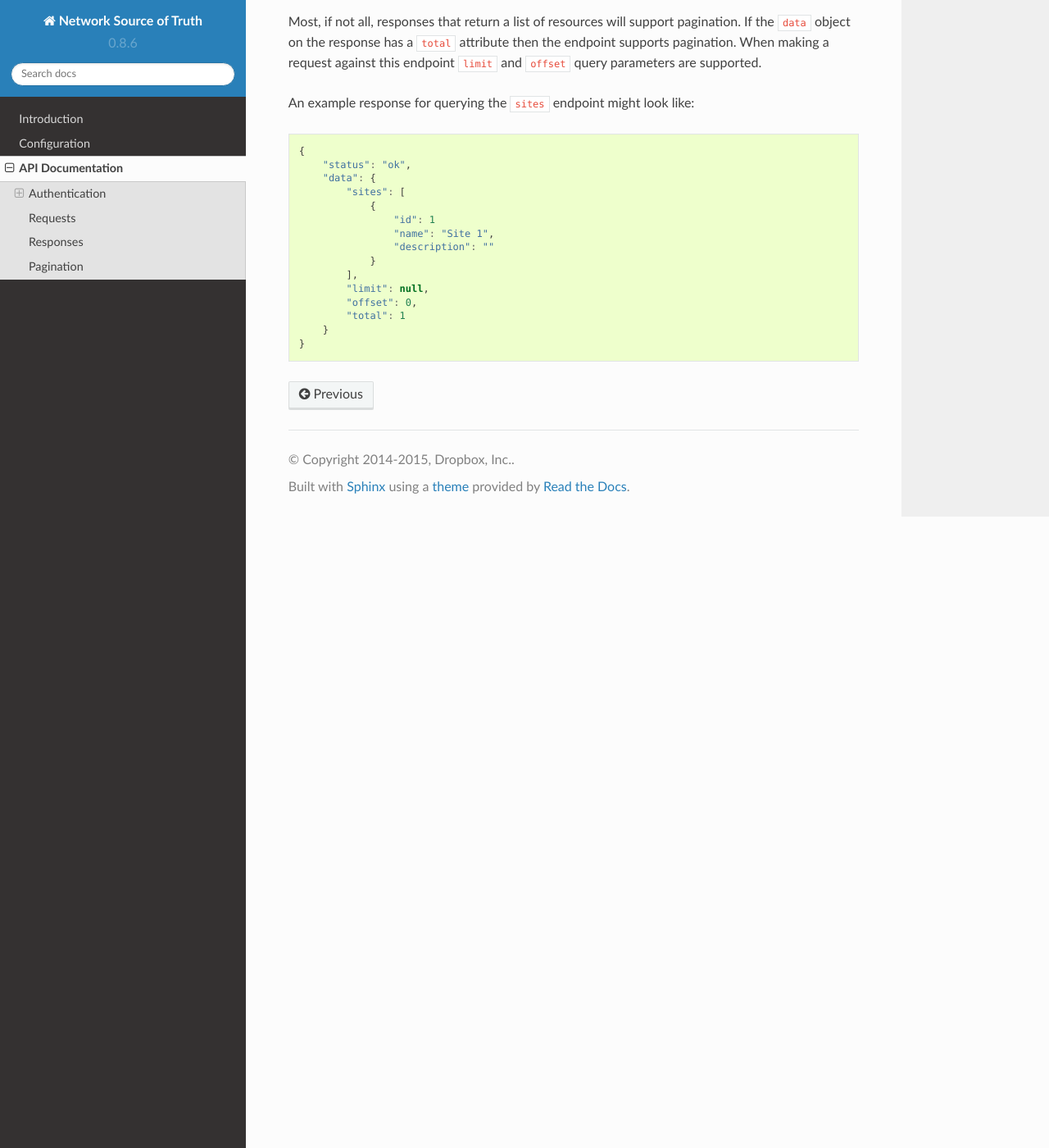
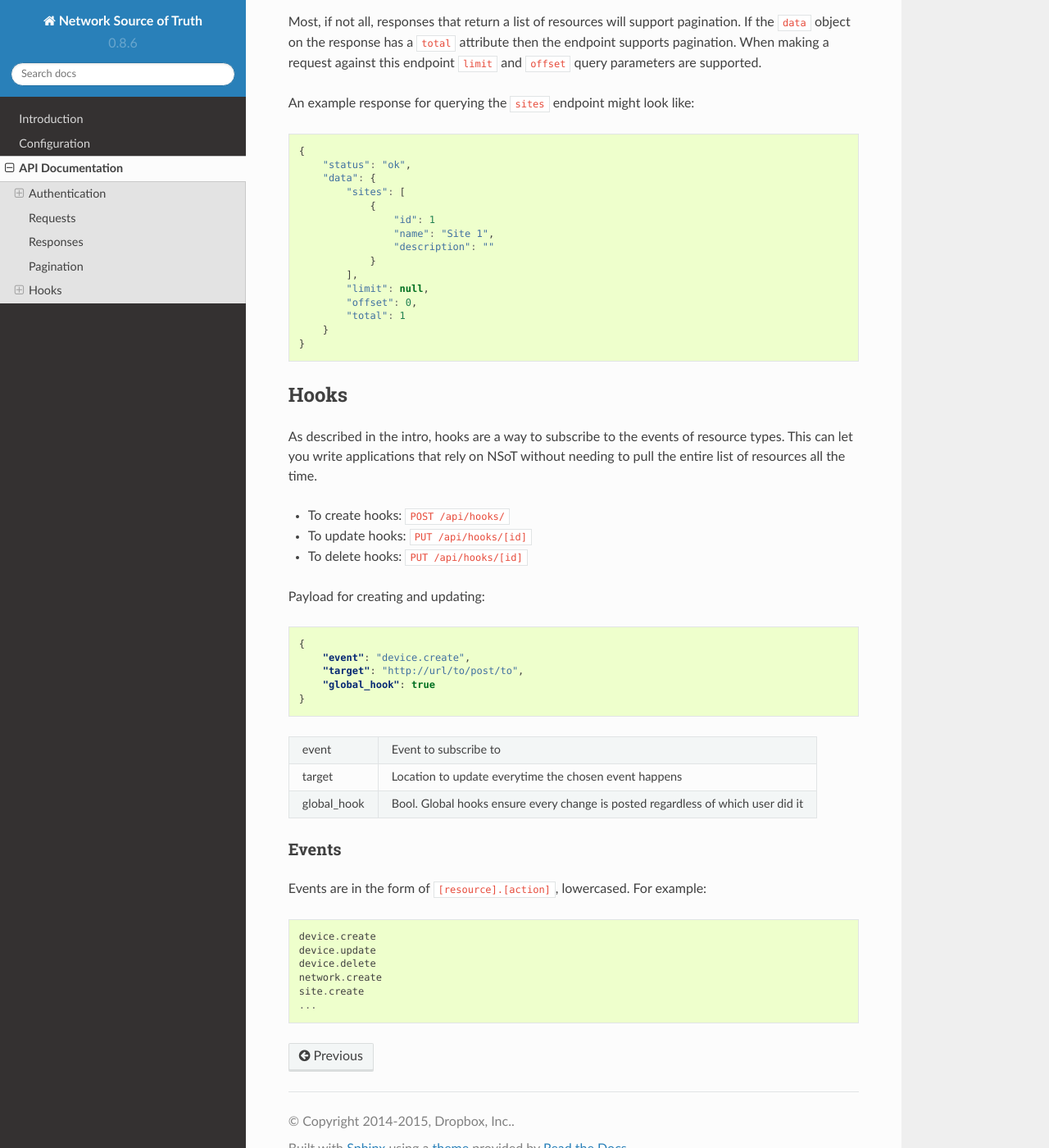
Before and after one commit to dropbox/nsot, a Sphinx documentation site: the page built from docs/api.rst, in a window 1280 px wide and 1400 px high, scrolled down 1923 px. Shown: the whole window at 82% size. Built offline with Sphinx 7.4.7 and the Read the Docs theme 2.0.0, drawn with Linux system fonts in a browser that asks for light colours.

Commit message:
Updating docs to reflect hook support

```diff
--- a/docs/api.rst
+++ b/docs/api.rst
@@ -109,3 +109,46 @@ An example response for querying the ``sites`` endpoint might look like:
             "total": 1
         }
     }
+
+Hooks
+-----
+
+As described in the intro, hooks are a way to subscribe to the events of
+resource types. This can let you write applications that rely on NSoT without
+needing to pull the entire list of resources all the time.
+
+* To create hooks: ``POST /api/hooks/``
+* To update hooks: ``PUT /api/hooks/[id]``
+* To delete hooks: ``PUT /api/hooks/[id]``
+
+Payload for creating and updating:
+
+.. code:: json
+
+   {
+       "event": "device.create",
+       "target": "http://url/to/post/to",
+       "global_hook": true
+   }
+
+
++-------------+-------------------------------------------------------------+
+| event       | Event to subscribe to                                       |
++-------------+-------------------------------------------------------------+
+| target      | Location to update everytime the chosen event happens       |
++-------------+-------------------------------------------------------------+
+| global_hook | Bool. Global hooks ensure every change is posted regardless |
+|             | of which user did it                                        |
++-------------+-------------------------------------------------------------+
+
+Events
+~~~~~~
+
+Events are in the form of ``[resource].[action]``, lowercased. For example::
+
+    device.create
+    device.update
+    device.delete
+    network.create
+    site.create
+    ...
```
Also changed, not shown: docs/intro.rst (+9 -0 lines).
